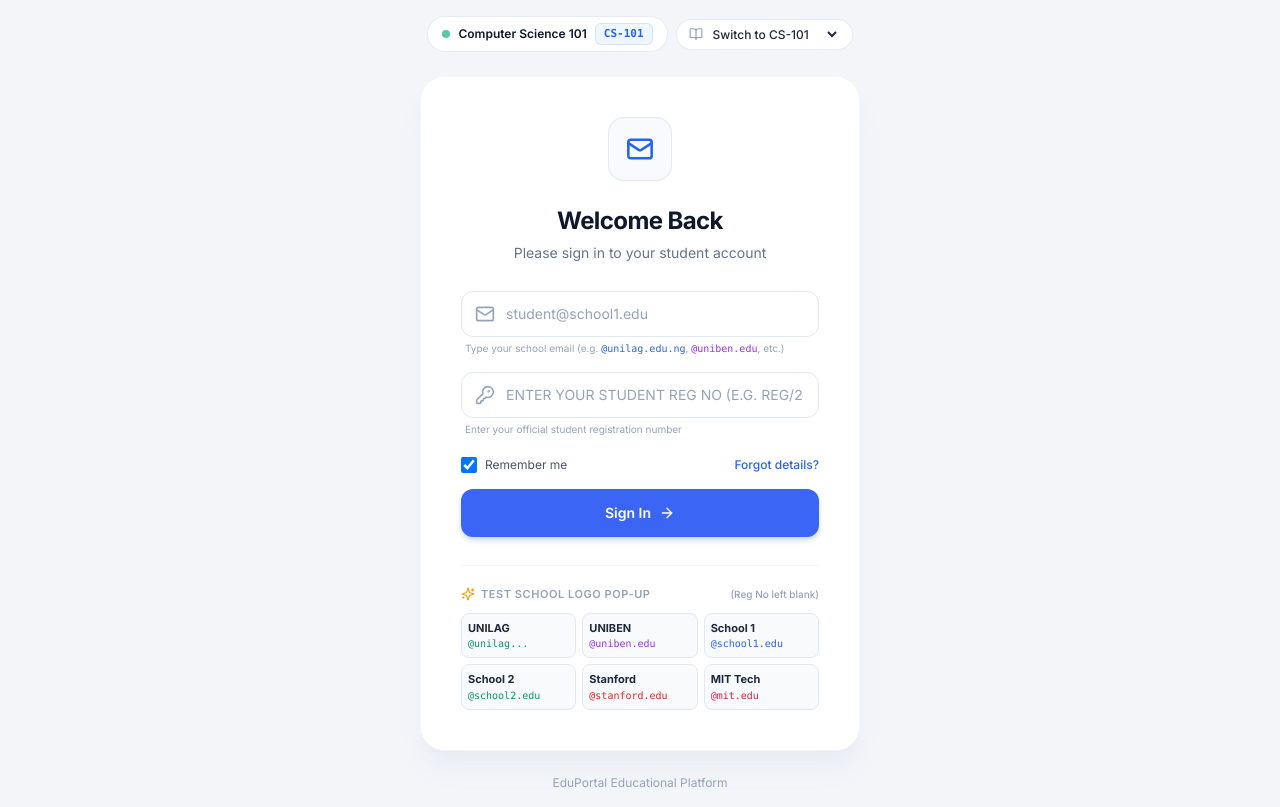
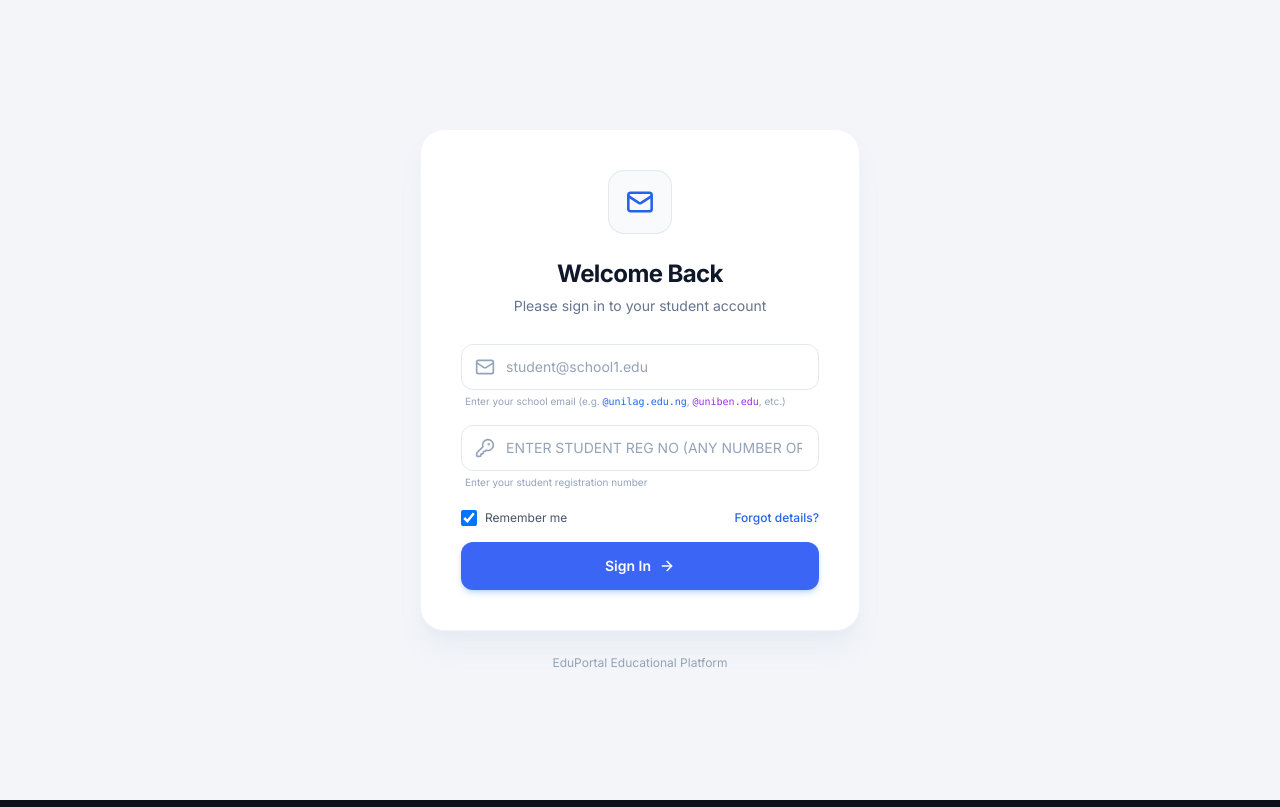
Before and after one commit to devgreyman/schmaipro, a React (Vite) app: page / in a window 1280 px wide. Built offline with nearby package versions, Linux system fonts and the light colour scheme.

Commit message:
Remove test logo buttons and class switcher from student login

```diff
--- a/src/components/student/StudentLogin.jsx
+++ b/src/components/student/StudentLogin.jsx
@@ -4,17 +4,13 @@ import {
   Mail,
   KeyRound,
   ArrowRight,
-  Sparkles,
   AlertCircle,
-  GraduationCap,
-  BookOpen,
   Check,
-  CheckCircle2,
-  Building2
+  CheckCircle2
 } from 'lucide-react';
 
 export default function StudentLogin() {
-  const { classes, selectedClassCode, setSelectedClassCode, processStudentLogin, findSchoolByEmail, schools, setCurrentView, isAdminAuthenticated, showToast } = usePortal();
+  const { classes, selectedClassCode, processStudentLogin, findSchoolByEmail, setCurrentView, isAdminAuthenticated } = usePortal();
 
   const currentClass = classes.find(c => c.code === selectedClassCode) || classes[0];
 
@@ -61,49 +57,13 @@ export default function StudentLogin() {
     processStudentLogin(schoolEmail.trim(), regNo.trim(), currentClass?.code || 'GEN');
   };
 
-  // Quick demo student filler with different school domains
-  // STRICT USER RULE: NEVER auto-fill Student Reg No! Reg No is always left blank for students to enter themselves!
-  const handleQuickDemo = (domain) => {
-    setSchoolEmail(`student${domain}`);
-    setRegNo(''); // Strictly keep empty so students enter it themselves
-    setValidationError('');
-  };
-
   return (
     <div className="min-h-screen bg-[#F3F5F9] flex flex-col justify-center items-center p-4 selection:bg-blue-600 selection:text-white">
-
-      {/* Top Class Switcher & Info Pill */}
-      <div className="mb-6 flex flex-wrap items-center justify-center gap-2">
-        <div className="bg-white px-3.5 py-1.5 rounded-full border border-slate-200/80 shadow-xs flex items-center gap-2 text-xs text-slate-700">
-          <span className="w-2 h-2 rounded-full bg-emerald-500 animate-pulse"></span>
-          <span className="font-semibold text-slate-900">{currentClass?.name || 'Class Portal'}</span>
-          <span className="bg-blue-50 text-blue-600 font-mono font-bold px-2 py-0.5 rounded-md text-[11px] border border-blue-200/60">
-            {currentClass?.code}
-          </span>
-        </div>
-
-        {classes.length > 1 && (
-          <div className="flex items-center gap-1.5 bg-white px-3 py-1.5 rounded-full border border-slate-200/80 shadow-xs text-xs text-slate-600">
-            <BookOpen className="w-3.5 h-3.5 text-slate-400" />
-            <select
-              value={selectedClassCode}
-              onChange={(e) => setSelectedClassCode(e.target.value)}
-              className="bg-transparent text-slate-800 font-medium focus:outline-hidden cursor-pointer text-xs"
-            >
-              {classes.map((cls) => (
-                <option key={cls.id} value={cls.code}>
-                  Switch to {cls.code}
-                </option>
-              ))}
-            </select>
-          </div>
-        )}
-      </div>
 
       {/* Main Student Login Card */}
       <div className="bg-white rounded-3xl shadow-xl shadow-slate-200/60 border border-slate-100 p-8 sm:p-10 w-full max-w-[440px] transition-all">
 
-        {/* Dynamic School Logo Pop-Up Area (User Requirement) */}
+        {/* Dynamic School Logo Pop-Up Area */}
         <div className="flex justify-center mb-6">
           {detectedSchool ? (
             <div
@@ -146,10 +106,10 @@ export default function StudentLogin() {
         {/* Header Text */}
         <div className="text-center mb-7">
           <h1 className="text-2xl font-bold text-slate-900 tracking-tight">
-            {detectedSchool ? detectedSchool.name : (currentClass?.formTitle || 'Welcome Back')}
+            {detectedSchool ? detectedSchool.name : 'Welcome Back'}
           </h1>
           <p className="text-sm text-slate-500 mt-1.5">
-            {detectedSchool ? detectedSchool.tagline : (currentClass?.formPrompt || 'Please sign in to your student account')}
+            {detectedSchool ? detectedSchool.tagline : 'Please sign in to your student account'}
           </p>
         </div>
 
@@ -190,12 +150,12 @@ export default function StudentLogin() {
               </span>
             ) : (
               <span className="text-[10px] text-slate-400 ml-1 mt-1 block">
-                Type your school email (e.g. <span className="font-mono text-blue-600">@unilag.edu.ng</span>, <span className="font-mono text-purple-600">@uniben.edu</span>, etc.)
+                Enter your school email (e.g. <span className="font-mono text-blue-600">@unilag.edu.ng</span>, <span className="font-mono text-purple-600">@uniben.edu</span>, etc.)
               </span>
             )}
           </div>
 
-          {/* Student Reg No (NOT AUTO-FILLED - STUDENT ENTERS BY THEMSELVES) */}
+          {/* Student Reg No (Student enters any random reg number) */}
           <div>
             <div className="relative">
               <div className="absolute inset-y-0 left-0 pl-3.5 flex items-center pointer-events-none">
@@ -206,13 +166,13 @@ export default function StudentLogin() {
                 required
                 value={regNo}
                 onChange={(e) => setRegNo(e.target.value.toUpperCase())}
-                placeholder="Enter your Student Reg No (e.g. REG/2026/042)"
+                placeholder="Enter Student Reg No (any number or code)"
                 autoComplete="off"
                 className="w-full pl-11 pr-4 py-3 bg-white text-slate-900 font-mono rounded-xl border border-slate-200 focus:border-blue-500 focus:ring-3 focus:ring-blue-100 text-sm transition-all placeholder:text-slate-400 placeholder:font-sans uppercase outline-hidden"
               />
             </div>
             <span className="text-[10px] text-slate-400 ml-1 mt-1 block">
-              Enter your official student registration number
+              Enter your student registration number
             </span>
           </div>
 
@@ -242,81 +202,9 @@ export default function StudentLogin() {
           </button>
         </form>
 
-        {/* 1-Click Multi-School Demo Fillers to test logo pop-ups (Reg No strictly left blank) */}
-        <div className="mt-7 pt-5 border-t border-slate-100">
-          <div className="flex items-center justify-between mb-2.5">
-            <div className="flex items-center gap-1.5 text-[11px] font-semibold text-slate-400 uppercase tracking-wider">
-              <Sparkles className="w-3.5 h-3.5 text-amber-500" />
-              <span>Test School Logo Pop-Up</span>
-            </div>
-            <span className="text-[10px] text-slate-400 font-medium">(Reg No left blank)</span>
-          </div>
-
-          <div className="grid grid-cols-3 gap-1.5 text-[11px]">
-            <button
-              type="button"
-              onClick={() => handleQuickDemo('@unilag.edu.ng')}
-              className="p-1.5 rounded-lg bg-slate-50 border border-slate-200 hover:bg-emerald-50 hover:border-emerald-300 text-left transition-colors truncate cursor-pointer"
-              title="University of Lagos (UNILAG)"
-            >
-              <div className="font-bold text-slate-800 truncate">UNILAG</div>
-              <div className="text-[10px] text-emerald-600 font-mono truncate">@unilag...</div>
-            </button>
-
-            <button
-              type="button"
-              onClick={() => handleQuickDemo('@uniben.edu')}
-              className="p-1.5 rounded-lg bg-slate-50 border border-slate-200 hover:bg-purple-50 hover:border-purple-300 text-left transition-colors truncate cursor-pointer"
-              title="University of Benin (UNIBEN)"
-            >
-              <div className="font-bold text-slate-800 truncate">UNIBEN</div>
-              <div className="text-[10px] text-purple-600 font-mono truncate">@uniben.edu</div>
-            </button>
-
-            <button
-              type="button"
-              onClick={() => handleQuickDemo('@school1.edu')}
-              className="p-1.5 rounded-lg bg-slate-50 border border-slate-200 hover:bg-blue-50 hover:border-blue-300 text-left transition-colors truncate cursor-pointer"
-              title="School 1 Academy"
-            >
-              <div className="font-bold text-slate-800 truncate">School 1</div>
-              <div className="text-[10px] text-blue-600 font-mono truncate">@school1.edu</div>
-            </button>
-
-            <button
-              type="button"
-              onClick={() => handleQuickDemo('@school2.edu')}
-              className="p-1.5 rounded-lg bg-slate-50 border border-slate-200 hover:bg-emerald-50 hover:border-emerald-300 text-left transition-colors truncate cursor-pointer"
-              title="School 2 Polytech"
-            >
-              <div className="font-bold text-slate-800 truncate">School 2</div>
-              <div className="text-[10px] text-emerald-600 font-mono truncate">@school2.edu</div>
-            </button>
-
-            <button
-              type="button"
-              onClick={() => handleQuickDemo('@stanford.edu')}
-              className="p-1.5 rounded-lg bg-slate-50 border border-slate-200 hover:bg-red-50 hover:border-red-300 text-left transition-colors truncate cursor-pointer"
-              title="Stanford University"
-            >
-              <div className="font-bold text-slate-800 truncate">Stanford</div>
-              <div className="text-[10px] text-red-600 font-mono truncate">@stanford.edu</div>
-            </button>
-
-            <button
-              type="button"
-              onClick={() => handleQuickDemo('@mit.edu')}
-              className="p-1.5 rounded-lg bg-slate-50 border border-slate-200 hover:bg-rose-50 hover:border-rose-300 text-left transition-colors truncate cursor-pointer"
-              title="MIT Tech"
-            >
-              <div className="font-bold text-slate-800 truncate">MIT Tech</div>
-              <div className="text-[10px] text-rose-600 font-mono truncate">@mit.edu</div>
-            </button>
-          </div>
-        </div>
-
       </div>
 
+      {/* Discreet footer: triple click gives secret admin access */}
       <div
         onClick={handleSecretAdminAccess}
         className="mt-6 text-xs text-slate-400 text-center select-none cursor-default"
```
